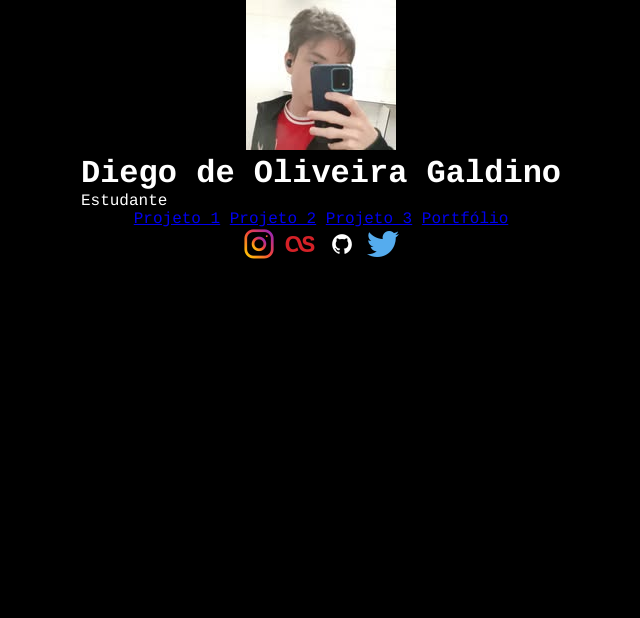
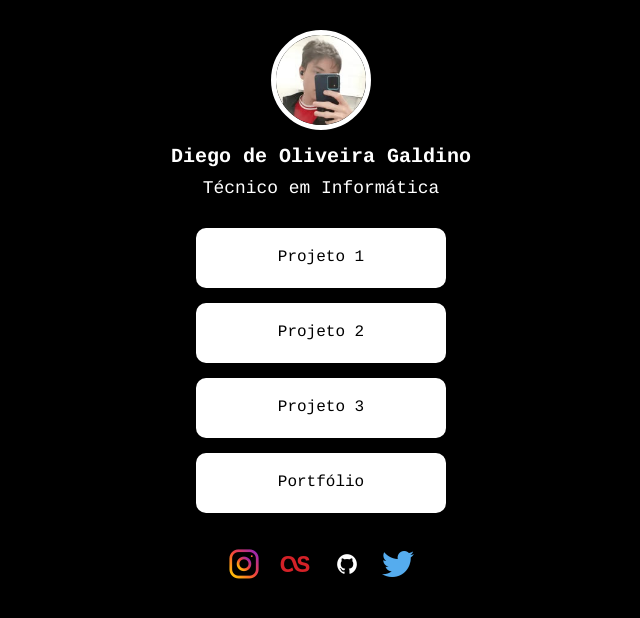
Before and after one commit to diegoog26/hub-links, a plain HTML site: page index.html in a window 1280 px wide. Shown: the whole page, without its empty margins (319-959 px from the left). Drawn offline with Linux system fonts and the light colour scheme; a web font is replaced by a local one.

Commit message:
Primeira versão do Site

```diff
--- a/index.html
+++ b/index.html
@@ -32,11 +32,11 @@
         <!--Conteúdo Principal-->
         <main>
             <h1 id="Diego">Diego de Oliveira Galdino</h1>
-            <p id="biografia">Estudante</p>
+            <p id="biografia">Técnico em Informática</p>
         </main>
 
         <!--Links-->
-        <div id="links">
+        <div class="container">
             <a href="http://google.com/">Projeto 1</a>
             <a href="http://google.com/">Projeto 2</a>
             <a href="http://google.com/">Projeto 3</a>
--- a/style.css
+++ b/style.css
@@ -3,7 +3,6 @@
     margin: 0;
     padding: 0;
     box-sizing: border-box;
-    background-color: #000;
 }
 
 /*Variáveis para cores*/
@@ -22,12 +21,53 @@
 
 body {
      font-family: "Cousine", monospace;
+     background-color: var(--Preto);
 }
 
 #Diego{
-    color: #fff;
+    color: var(--Branco);
+    margin: 10px 0px;
+    font-size: 1.25rem;
+    font-weight: 600;
 }
 
 #biografia{
-    color: #fff;
+    color: var(--Branco);
+    margin: 10px 5px;
+    font-size: 1.12rem;
+    font-weight: 200;
+    max-width: 210;
+    margin-bottom: 30px;
 }
+
+header img{
+    width: 100px;
+    height: 100px;
+    margin-top: 30px;
+    border-radius: 50%;
+    border:5px solid var(--Branco)
+}
+
+main{
+    text-align: center;
+}
+
+.container > a{
+    text-decoration: none;
+    background-color: var(--Branco);
+    color: var(--Preto);
+    width: 250px;
+    height: 60px;
+    margin-bottom: 15px;
+    text-align: center;
+    padding-top: 20px;
+    border-radius: 10px;
+}
+
+footer{
+    margin-top: 20px;
+}
+
+footer img{
+    margin: 0px 5px;
+}
```
